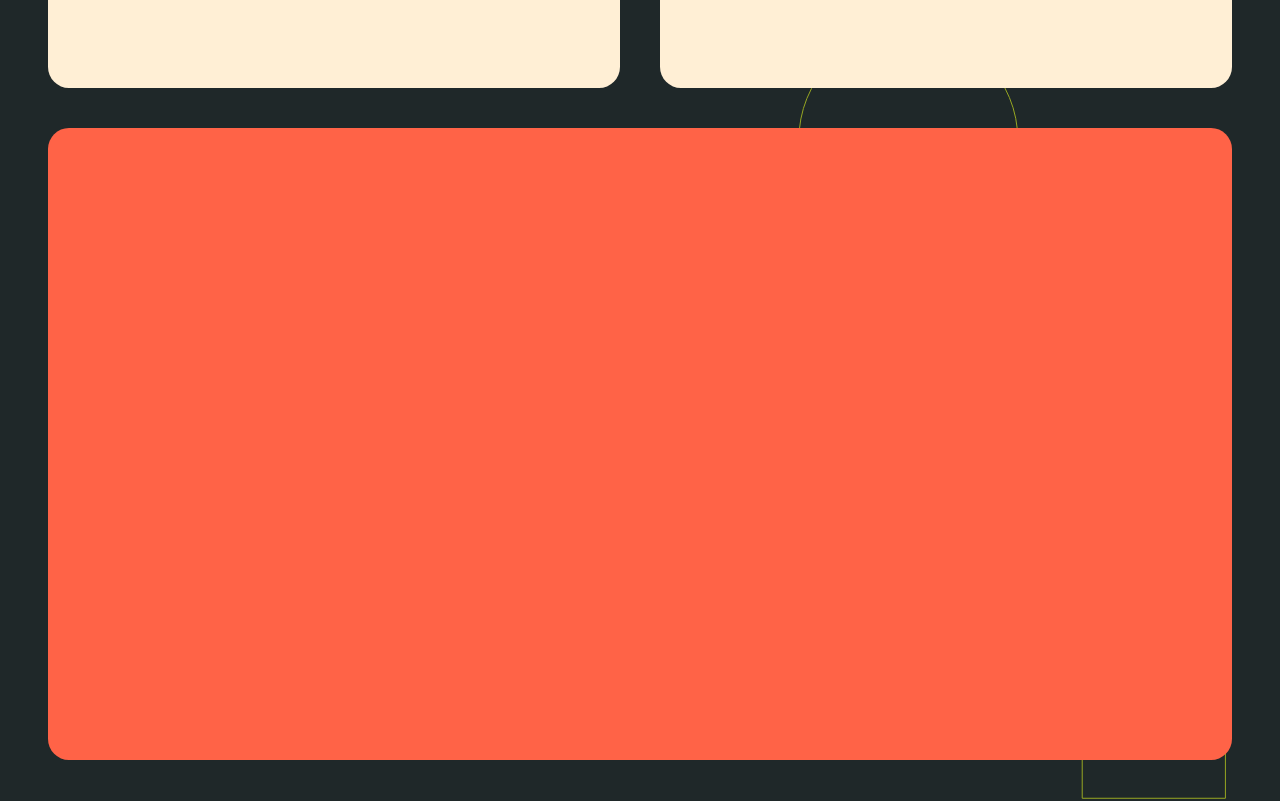
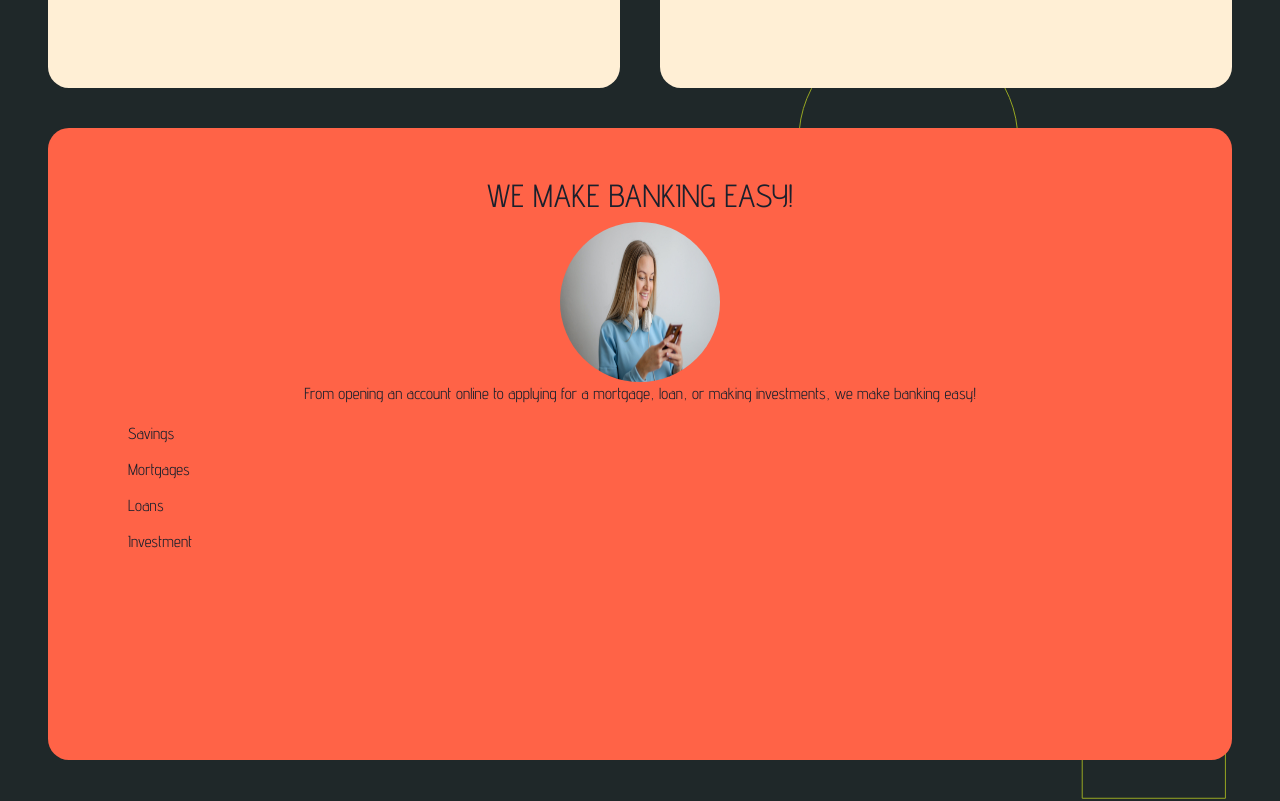
Before and after one commit to julzedz/GT-Savings-Investment-App, a React (Create React App) app: page /home in a window 1280 px wide. Shown: the part 1240-2041 px from the top of the page. Built offline with nearby package versions, Linux system fonts and the light colour scheme; a web font is replaced by a local one.

Commit message:
Add login component

```diff
--- a/src/components/home.jsx
+++ b/src/components/home.jsx
@@ -1,3 +1,4 @@
+/* eslint-disable max-len */
 import React from 'react';
 import {
   Box,
@@ -7,11 +8,16 @@ import {
   Button,
   Grid,
   GridItem,
+  ListItem,
+  List,
+  Link,
   Flex,
+  Img,
 } from '@chakra-ui/react';
 import { ArrowDownIcon } from '@chakra-ui/icons';
 import coverImage from '../assets/skyscraper2.jpg';
 import bgsvg from '../assets/ColoredShapes.svg';
+import finegal from '../assets/blondesmilephone.jpg';
 
 const Home = () => (
   <>
@@ -149,7 +155,34 @@ const Home = () => (
           rowSpan={4}
           bg="tomato"
           borderRadius={21}
-        />
+          padding={12}
+        >
+          <Box m="0 auto" textAlign="center">
+            <h2>WE MAKE BANKING EASY!</h2>
+            <Img
+              src={finegal}
+              width={40}
+              height={40}
+              borderRadius="50%"
+              m={{ base: '0 auto', md: '', lg: '' }}
+            />
+            <Text>From opening an account online to applying for a mortgage, loan, or making investments, we make banking easy!</Text>
+          </Box>
+          <List spacing={3}>
+            <ListItem>
+              <Link href="/account">Savings</Link>
+            </ListItem>
+            <ListItem>
+              <Link href="/mortgages">Mortgages</Link>
+            </ListItem>
+            <ListItem>
+              <Link href="/investment">Loans</Link>
+            </ListItem>
+            <ListItem>
+              <Link href="/investment">Investment</Link>
+            </ListItem>
+          </List>
+        </GridItem>
       </Grid>
     </Box>
     <h1>Dashboard</h1>
--- /dev/null
+++ b/src/components/login.jsx
@@ -0,0 +1,10 @@
+const Login = () => (
+  <>
+    <h2> Login Page</h2>
+    <h3>Name</h3>
+    <h3>Password</h3>
+    <h3>Submit</h3>
+  </>
+);
+
+export default Login;
--- a/src/routes/GtSavingsBankRoutes.jsx
+++ b/src/routes/GtSavingsBankRoutes.jsx
@@ -7,6 +7,7 @@ import Support from '../components/support';
 import Profile from '../components/profile';
 import Account from '../components/account';
 import Insurance from '../components/insurance';
+import Login from '../components/login';
 
 const GtSavingsBankRoutes = () => (
   <div className="app-container">
@@ -21,6 +22,7 @@ const GtSavingsBankRoutes = () => (
         <Route path="/profile" element={<Profile />} />
         <Route path="/account" element={<Account />} />
         <Route path="/insurance" element={<Insurance />} />
+        <Route path="/login" element={<Login />} />
       </Routes>
     </div>
   </div>
```
Also changed, not shown: src/assets/blondesmilephone.jpg (added).
